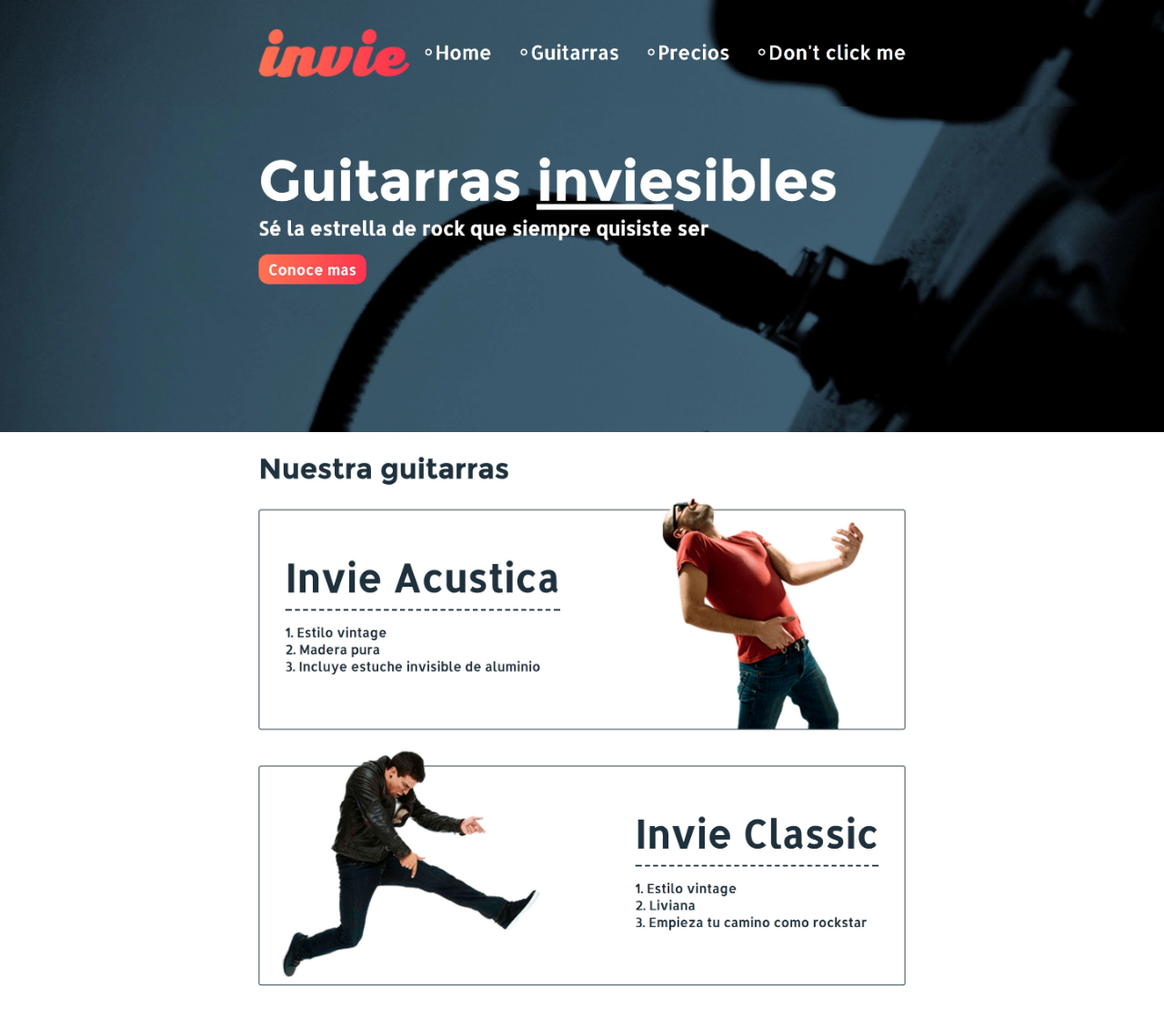
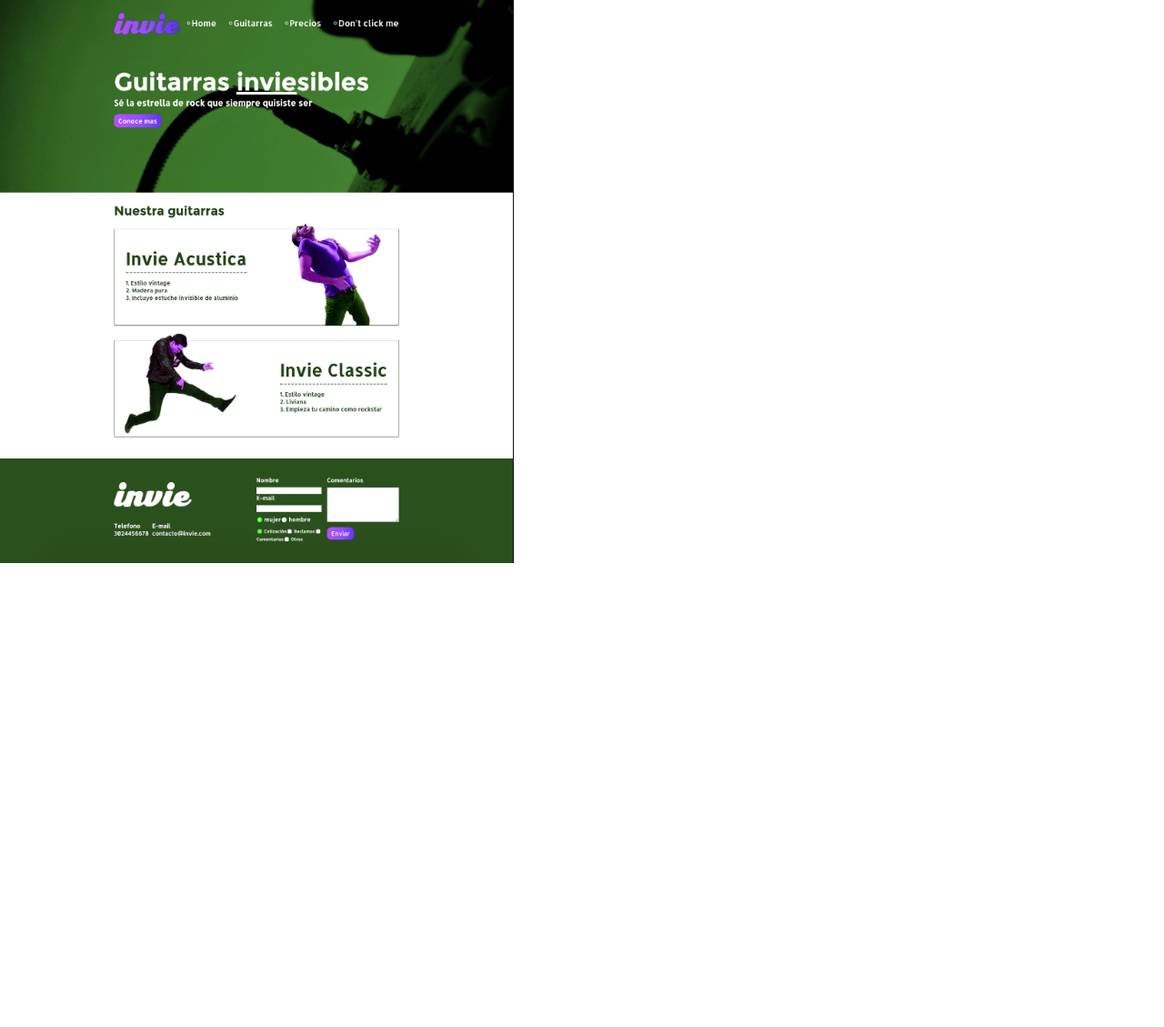
Before and after one commit to LadyBlackLight/invie-github, a plain HTML site: page index.html in a window 1280 px wide. Shown: the whole page at 91% size. After the commit the page ends 800 px from the top, so only its background shows below. Drawn offline with Linux system fonts and the light colour scheme.

Commit message:
nueva version de invie-verde

```diff
--- a/index.html
+++ b/index.html
@@ -5,9 +5,6 @@
 	<link rel="stylesheet" type="text/css" href="estilos.css">
 </head>
 <body>
-<img src="header.jpg">
-<img src="hero.jpg">
-<img src="acustica.jpg">
-<img src="clasica.jpg">
+<img src="nueva-version.png">
 </body>
 </html>
```
Also changed, not shown: nueva-version.png (added).
